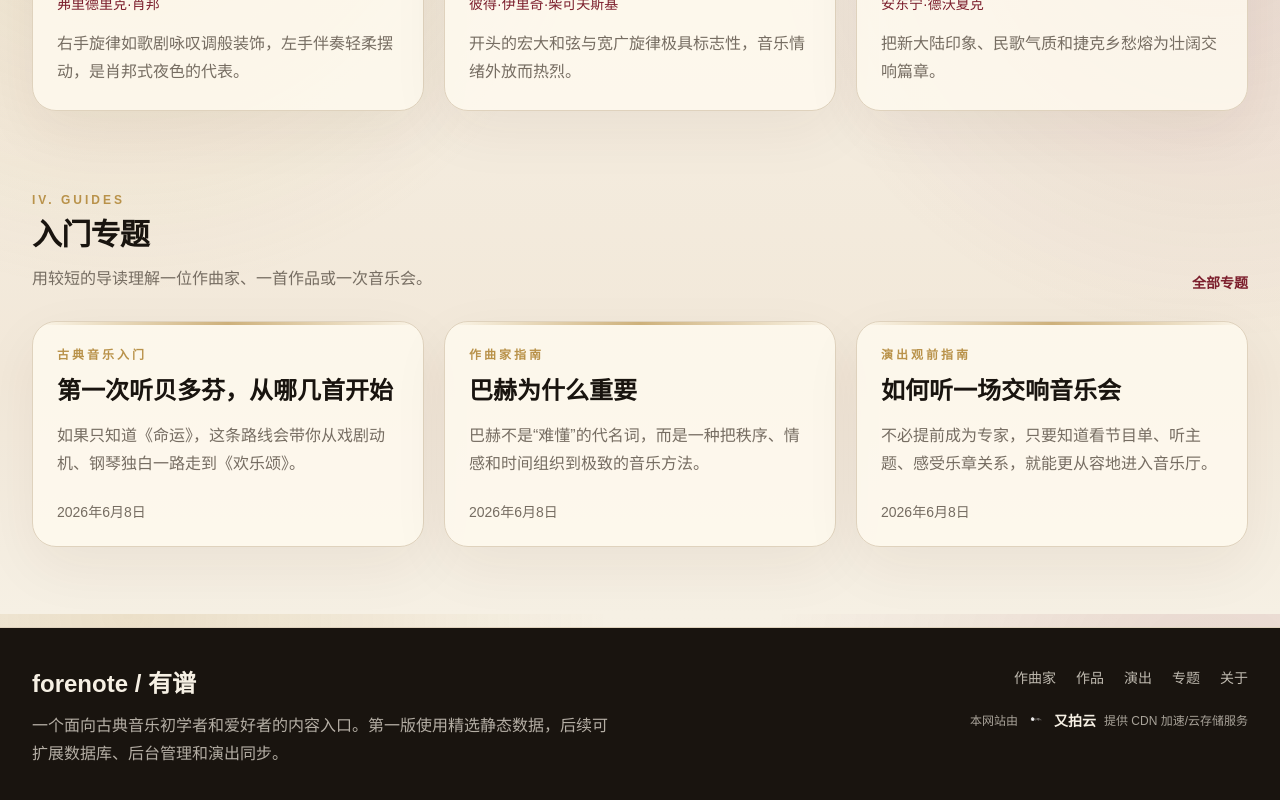
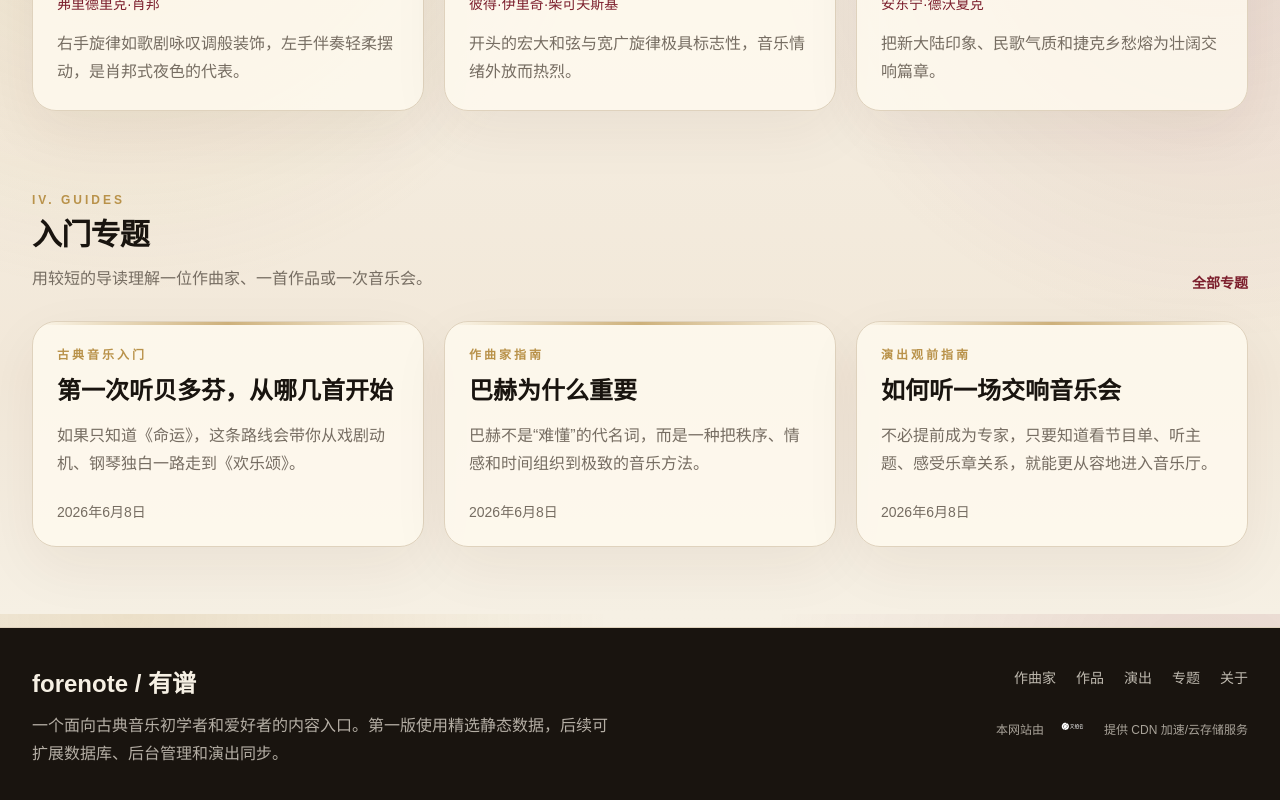
Before and after one commit to zcpua/cantabile, a Next.js app: page / in a window 1280 px wide. Shown: the part 2586-3386 px from the top of the page. Built offline with nearby package versions, Linux system fonts and the light colour scheme; a web font is replaced by a local one.

Commit message:
Adjust UpYun footer logo sizing

```diff
--- a/src/components/site-footer.tsx
+++ b/src/components/site-footer.tsx
@@ -48,8 +48,7 @@ export function SiteFooter({ locale, dictionary }: { locale?: Locale; dictionary
           >
             <span className="whitespace-nowrap">本网站由</span>
             <span className="inline-flex min-w-0 items-center gap-1.5">
-              <Image src="/upyun-logo.svg" alt="" width={22} height={22} className="shrink-0" />
-              <span className="whitespace-nowrap text-sm font-semibold text-ivory">又拍云</span>
+              <Image src="/upyun-logo.svg" alt="又拍云" width={44} height={44} className="shrink-0" />
             </span>
             <span className="whitespace-nowrap">提供 CDN 加速/云存储服务</span>
           </a>
```
